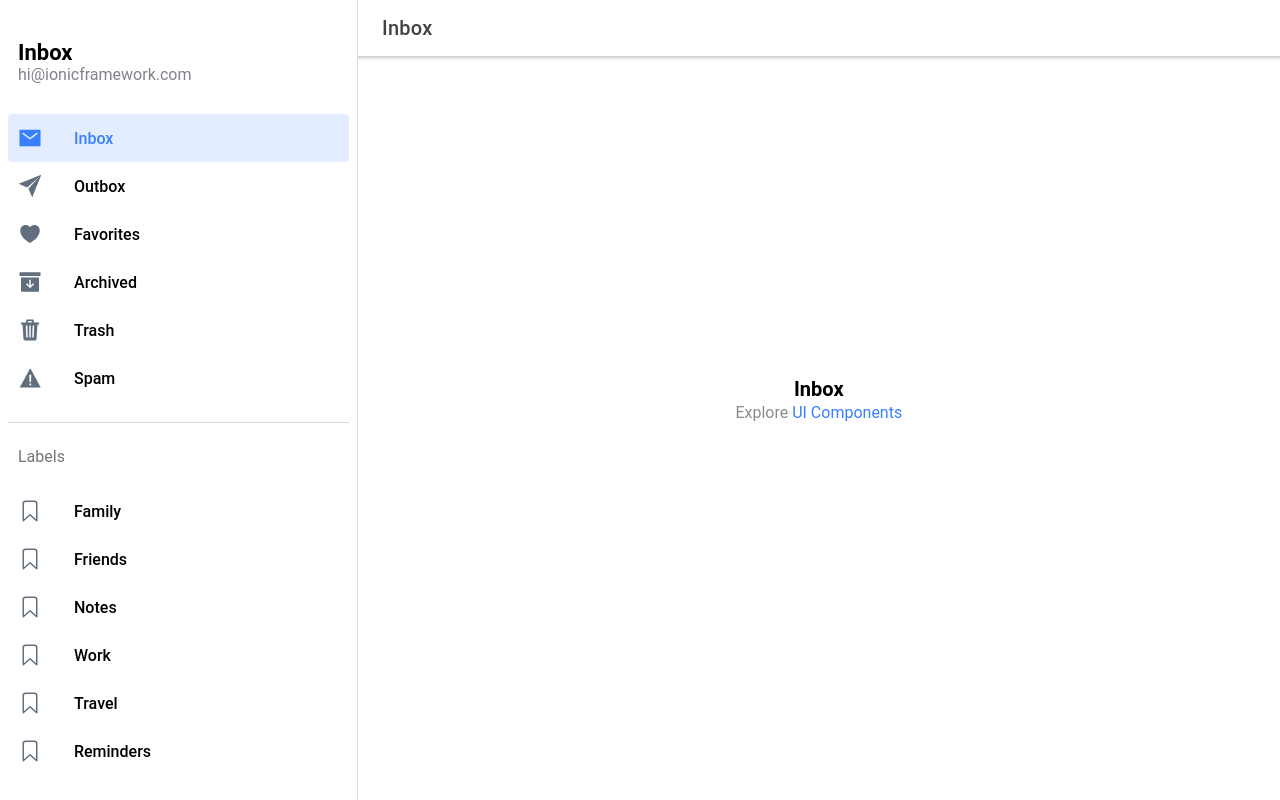
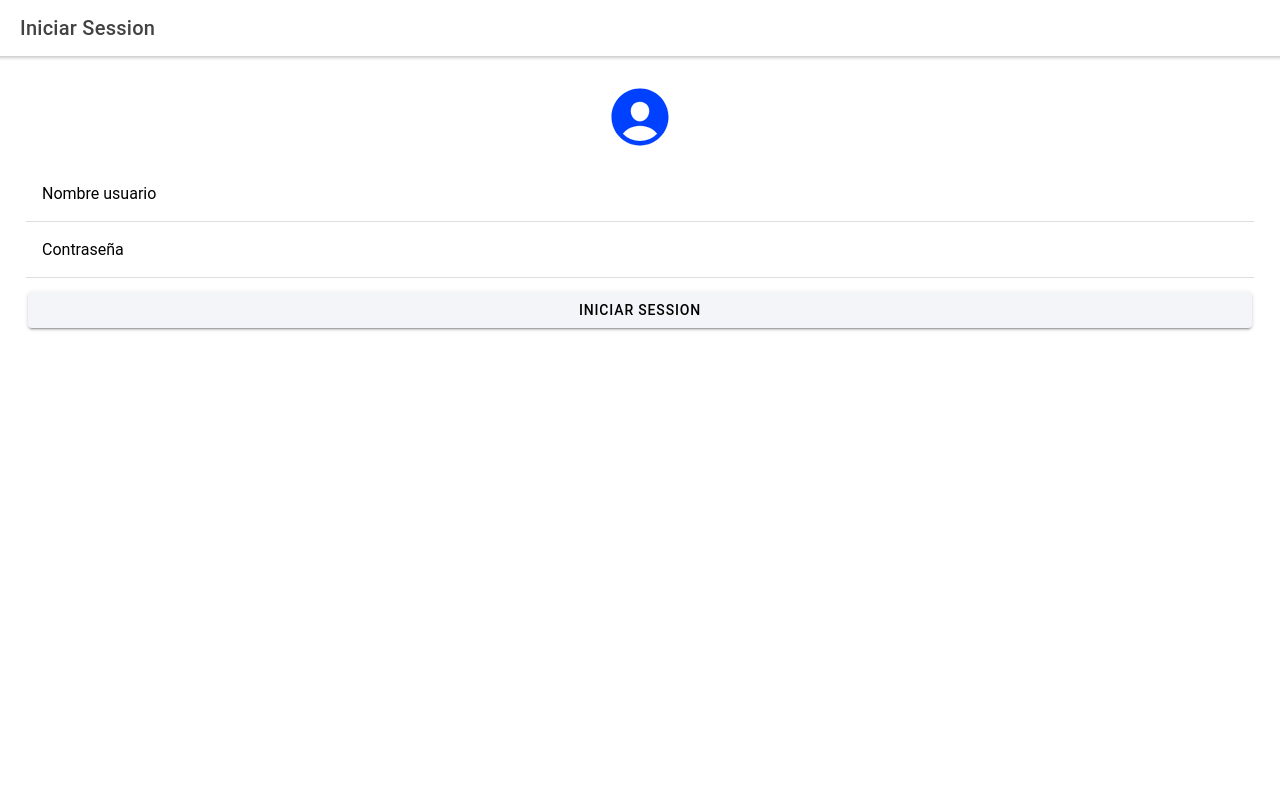
Before and after one commit to silviadev/sistemaPaiMovil, a React (Create React App) app: page / in a window 1280 px wide. Before the commit this address led to /page/Inbox. Built offline with nearby package versions, Linux system fonts and the light colour scheme.

Commit message:
Agregar login

```diff
--- a/package.json
+++ b/package.json
@@ -1,5 +1,5 @@
 {
-  "name": "sistemaPai",
+  "name": "sistemaPaiMovil",
   "version": "0.0.1",
   "private": true,
   "dependencies": {
@@ -19,6 +19,7 @@
     "@types/react-dom": "^16.9.10",
     "@types/react-router": "^5.1.11",
     "@types/react-router-dom": "^5.1.7",
+    "axios": "^0.21.1",
     "ionicons": "^5.4.0",
     "react": "^17.0.1",
     "react-dom": "^17.0.1",
--- a/src/App.tsx
+++ b/src/App.tsx
@@ -20,6 +20,9 @@ import '@ionic/react/css/text-transformation.css';
 import '@ionic/react/css/flex-utils.css';
 import '@ionic/react/css/display.css';
 
+import Login from './pages/Login';
+import Dashboard from './pages/Profile';
+
 /* Theme variables */
 import './theme/variables.css';
 
@@ -28,14 +31,12 @@ const App: React.FC = () => {
     <IonApp>
       <IonReactRouter>
         <IonSplitPane contentId="main">
-          <Menu />
+          {/* <Menu /> */}
           <IonRouterOutlet id="main">
             <Route path="/" exact={true}>
-              <Redirect to="/page/Inbox" />
+              <Login />
             </Route>
-            <Route path="/page/:name" exact={true}>
-              <Page />
-            </Route>
+            <Route path="/dashboard/:id" component={Dashboard} exact={true} />
           </IonRouterOutlet>
         </IonSplitPane>
       </IonReactRouter>
--- /dev/null
+++ b/src/pages/Login.tsx
@@ -0,0 +1,75 @@
+import React, { useState } from "react";
+import { IonContent, IonPage, IonGrid, IonRow, IonCol, IonInput, IonButton, IonItem, IonIcon, IonHeader, IonToolbar, IonTitle, IonLabel } from '@ionic/react';
+import axios from "axios";
+import { useHistory } from "react-router-dom";
+
+import { personCircle } from "ionicons/icons";
+
+const Login = () => {
+  const history = useHistory();
+  const [usuario, setUsuario] = useState("");
+  const [contrasena, setContrasena] = useState("");
+  const handleLogin = () => {
+    const loginData = {
+      "nombreUsuario": usuario,
+      "contrasena": contrasena
+    }
+    const api = axios.create({
+      baseURL: `http://localhost/sistemaPAI/index.php/api`
+    })
+
+    api.post("/login", loginData)
+      .then(res => {
+        console.log(res);
+        console.log("login!!! successfully!!!");
+        history.push("/dashboard/" + res.data.idUsuario);
+      })
+      .catch(error => {
+        console.log("error!!!!");
+        //setMessage("Auth failure! Please create an account");
+        //setIserror(true)
+      })
+  };
+
+
+  return (
+    <IonPage>
+      <IonHeader>
+        <IonToolbar>
+          <IonTitle>Iniciar Session</IonTitle>
+        </IonToolbar>
+      </IonHeader>
+      <IonContent fullscreen className="ion-padding ion-text-center">
+        <IonGrid>
+          <IonRow>
+            <IonCol>
+              <IonIcon
+                style={{ fontSize: "70px", color: "#0040ff" }}
+                icon={personCircle}
+              />
+            </IonCol>
+          </IonRow>
+          <IonRow>
+            <IonCol>
+              <IonItem>
+                <IonLabel position="floating">Nombre usuario</IonLabel>
+                <IonInput value={usuario} onIonChange={e => setUsuario(e.detail.value!)}></IonInput>
+              </IonItem>
+              <IonItem>
+                <IonLabel position="floating">Contraseña</IonLabel>
+                <IonInput type="password" value={contrasena} onIonChange={e => setContrasena(e.detail.value!)}></IonInput>
+              </IonItem>
+            </IonCol>
+          </IonRow>
+          <IonRow>
+            <IonCol>
+              <IonButton color="light" expand="block" onClick={e => handleLogin()}>Iniciar Session</IonButton>
+            </IonCol>
+          </IonRow>
+        </IonGrid>
+      </IonContent>
+    </IonPage>
+  )
+}
+
+export default Login;
--- /dev/null
+++ b/src/pages/Profile.tsx
@@ -0,0 +1,69 @@
+import { IonContent, IonHeader, IonPage, IonTitle, IonToolbar, IonItemDivider } from '@ionic/react';
+import React, { useState, useEffect } from 'react';
+import axios from "axios";
+import { useHistory, RouteComponentProps } from "react-router-dom";
+import { IonGrid, IonRow, IonCol } from '@ionic/react';
+import { IonItem, IonLabel, IonAvatar } from '@ionic/react';
+
+import Menu from '../components/Menu';
+
+interface ResetProps
+  extends RouteComponentProps<{
+    id: string;
+  }> { }
+
+const Dashboard: React.FC<ResetProps> = ({ match }) => {
+  const history = useHistory();
+  const [users, setUsers] = useState<Array<any>>([]);
+  useEffect(() => {
+    const api = axios.create({
+      baseURL: `http://localhost/sistemaPAI/index.php/api`
+    })
+    api.get("/usuario/"+match.params.id+"/pacientes")
+      .then(res => {
+        setUsers(res.data.data)
+      })
+      .catch(error => {
+        console.log("Error fetching data")
+      })
+  }, [])
+  return (
+    <IonPage>
+      <Menu />
+      <IonHeader>
+        <IonToolbar>
+          <IonTitle>Dasboard</IonTitle>
+        </IonToolbar>
+      </IonHeader>
+      <IonContent fullscreen className="ion-padding ion-text-center">
+        <IonGrid>
+          <IonRow>
+            <IonCol>
+              <h4>Welcome: {match.params.id}</h4>
+              <IonItemDivider></IonItemDivider>
+            </IonCol>
+          </IonRow>
+          <IonRow>
+            <IonCol>
+              {users.map((user, i) => {
+                return (
+                  <IonItem key={i}>
+                    <IonAvatar>
+                      <img src={user.avatar} />
+                    </IonAvatar>
+                    <IonLabel>
+                      <h2 style={{ paddingLeft: "10px" }}>{user.first_name + " " + user.last_name} </h2>
+                      <p style={{ paddingLeft: "10px" }}>{user.email}</p>
+                    </IonLabel>
+                  </IonItem>
+                );
+              })}
+            </IonCol>
+          </IonRow>
+        </IonGrid>
+      </IonContent>
+    </IonPage>
+  );
+};
+
+export default Dashboard;
```
Also changed, not shown: 1 other file (tests, documents, lock files or other folders).
